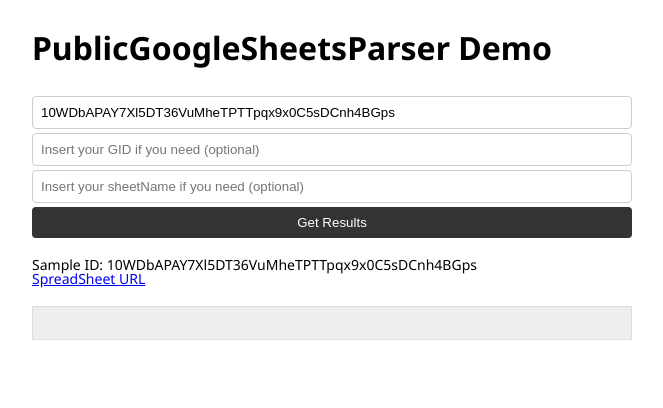
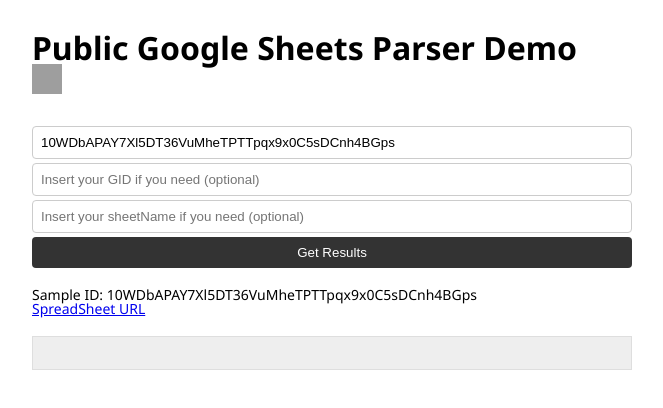
Before and after one commit to fureweb-com/public-google-sheets-parser, a plain HTML site: page index.html in a window 1280 px wide. Shown: the whole page, without its empty margins (308-971 px from the left). Drawn offline with nearby package versions, Linux system fonts and the light colour scheme; grey boxes are pictures that could not be loaded.

Commit message:
Add GitHub repository icon on demo page

```diff
--- a/index.html
+++ b/index.html
@@ -26,6 +26,17 @@
       font-weight: 800;
       margin-top: 2rem;
       margin-bottom: 2rem;
+    }
+
+    .badges .badge {
+      display: block;
+      width: 30px;
+      height: 30px;
+    }
+
+    .badges .badge img {
+      width: 100%;
+      height: 100%;
     }
 
     .for-input {
@@ -63,7 +74,15 @@
   </style>
 </head>
 <body>
-  <div class="title">PublicGoogleSheetsParser Demo</div>
+  <div class="title">
+    <span>Public Google Sheets Parser Demo</span>
+    <div class="row badges">
+      <a class="badge" href="https://github.com/fureweb-com/public-google-sheets-parser">
+        <img src="https://github.githubassets.com/images/modules/logos_page/GitHub-Mark.png" alt="Github Repository">
+      </a>
+    </div>
+  </div>
+
   <div class="for-input">
     <div class="row">
       <input id="sheet-id" type="text" placeholder="Insert your spreadsheet ID here (required)" value="10WDbAPAY7Xl5DT36VuMheTPTTpqx9x0C5sDCnh4BGps">
```
